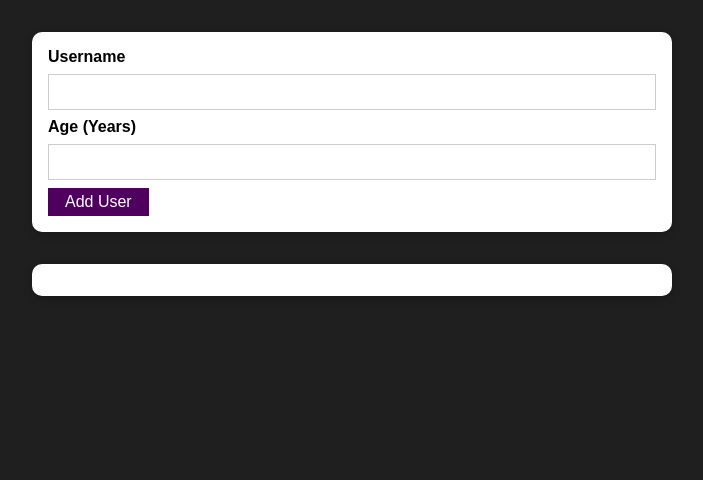
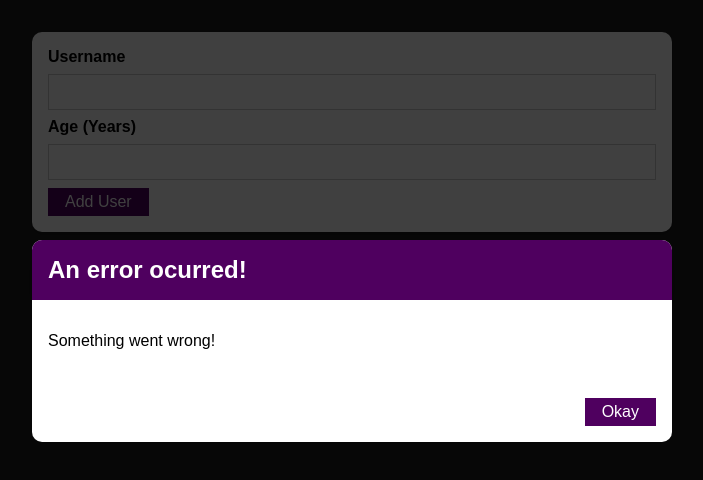
Before and after one commit to Michelosc/react-user-manager, a React (Create React App) app: page / in a window 1280 px wide. Shown: the top 480 px of the page, without its empty margins (288-991 px from the left). Built offline with nearby package versions, Linux system fonts and the light colour scheme.

Commit message:
Adding ErrorModal component

```diff
--- /dev/null
+++ b/src/components/UI/ErrorModal.js
@@ -0,0 +1,25 @@
+import React from "react";
+import Button from "./Button";
+import Card from "./Card";
+import classes from "./ErrorModal.module.css";
+
+const ErrorModal = (props) => {
+  return (
+    <div>
+      <div className={classes.backdrop} />
+      <Card className={classes.modal}>
+        <header className={classes.header}>
+          <h2>{props.title}</h2>
+        </header>
+        <div className={classes.content}>
+          <p>{props.message}</p>
+        </div>
+        <footer className={classes.actions}>
+          <Button>Okay</Button>
+        </footer>
+      </Card>
+    </div>
+  );
+};
+
+export default ErrorModal;
--- /dev/null
+++ b/src/components/UI/ErrorModal.module.css
@@ -0,0 +1,45 @@
+.backdrop {
+  position: fixed;
+  top: 0;
+  left: 0;
+  width: 100%;
+  height: 100vh;
+  z-index: 10;
+  background: rgba(0, 0, 0, 0.75);
+}
+
+.modal {
+  position: fixed;
+  top: 30vh;
+  left: 10%;
+  width: 80%;
+  z-index: 100;
+  overflow: hidden;
+}
+
+.header {
+  background: #4f005f;
+  padding: 1rem;
+}
+
+.header h2 {
+  margin: 0;
+  color: white;
+}
+
+.content {
+  padding: 1rem;
+}
+
+.actions {
+  padding: 1rem;
+  display: flex;
+  justify-content: flex-end;
+}
+
+@media (min-width: 768px) {
+  .modal {
+    left: calc(50% - 20rem);
+    width: 40rem;
+  }
+}
--- a/src/components/Users/AddUser.js
+++ b/src/components/Users/AddUser.js
@@ -2,6 +2,7 @@
 import Card from "../UI/Card";
 import classes from "./AddUser.module.css";
 import Button from "../UI/Button";
+import ErrorModal from "../UI/ErrorModal";
 
 const AddUser = (props) => {
   const [enteredUsername, setEnteredUsername] = useState("");
@@ -30,6 +31,8 @@
   };
 
   return (
+    <div>
+      <ErrorModal title="An error ocurred!" message="Something went wrong!" />
       <Card className={classes.input}>
         <form onSubmit={addUserHandler}>
           <label htmlFor="username">Username</label>
@@ -49,6 +52,7 @@
           <Button type="submit">Add User</Button>
         </form>
       </Card>
+    </div>
   );
 };
 
```
Lines whose indentation alone changed are shown as unchanged.
